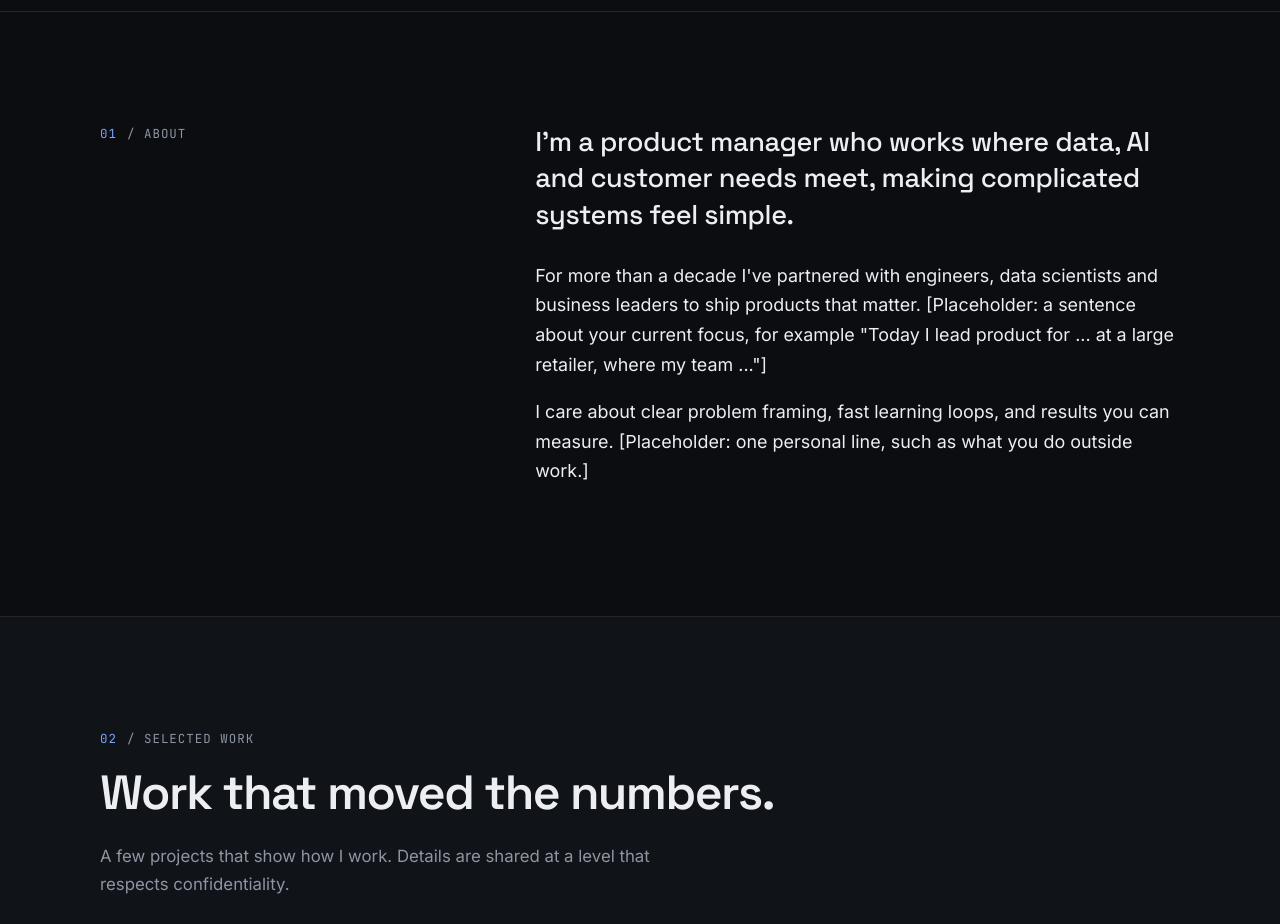
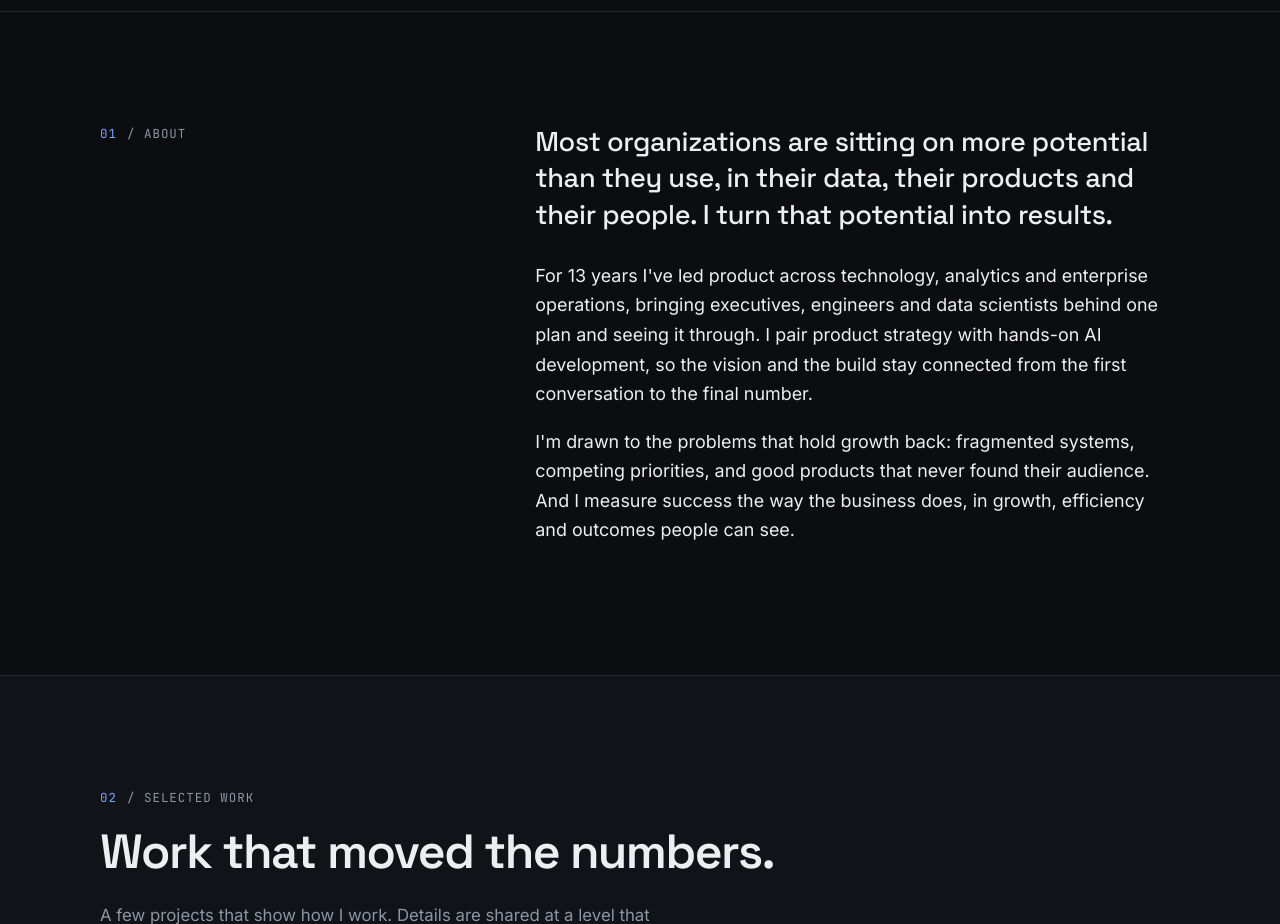
Before and after one commit to stochastic33/benlindsaynet, a plain HTML site: page index.html in a window 1280 px wide. Shown: the part 780-1704 px from the top of the page. Drawn offline with Linux system fonts and the light colour scheme.

Commit message:
Rewrite About section
Co-Authored-By: Claude Opus 5.5 <noreply@anthropic.com>
Claude-Session: https://claude.ai/code/session_01MA5aSDM6vY6mxNAFuLHQVs

```diff
--- a/index.html
+++ b/index.html
@@ -77,17 +77,19 @@
         </div>
         <div class="prose reveal" style="--d:100ms">
           <p>
-            I'm a product manager who works where data, AI and customer needs meet, making
-            complicated systems feel simple.
+            Most organizations are sitting on more potential than they use, in their data, their
+            products and their people. I turn that potential into results.
           </p>
           <p>
-            For more than a decade I've partnered with engineers, data scientists and business leaders
-            to ship products that matter. [Placeholder: a sentence about your current focus, for example
-            "Today I lead product for ... at a large retailer, where my team ..."]
+            For 13 years I've led product across technology, analytics and enterprise operations,
+            bringing executives, engineers and data scientists behind one plan and seeing it through.
+            I pair product strategy with hands-on AI development, so the vision and the build stay
+            connected from the first conversation to the final number.
           </p>
           <p>
-            I care about clear problem framing, fast learning loops, and results you can measure.
-            [Placeholder: one personal line, such as what you do outside work.]
+            I'm drawn to the problems that hold growth back: fragmented systems, competing priorities,
+            and good products that never found their audience. And I measure success the way the
+            business does, in growth, efficiency and outcomes people can see.
           </p>
         </div>
       </div>
```
